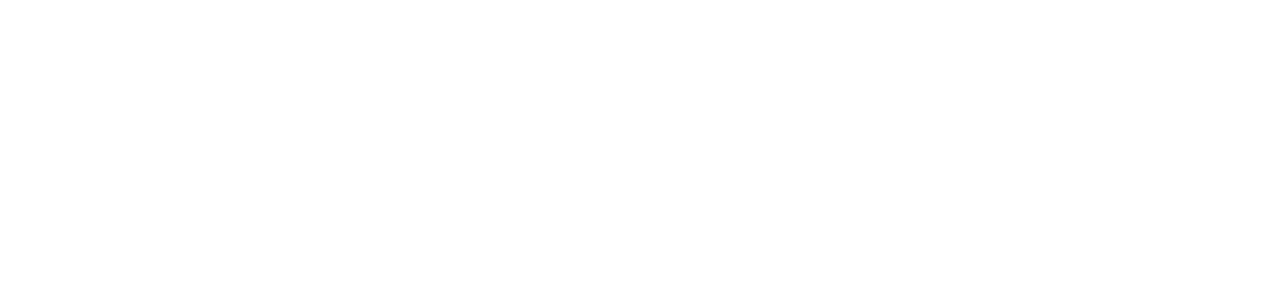
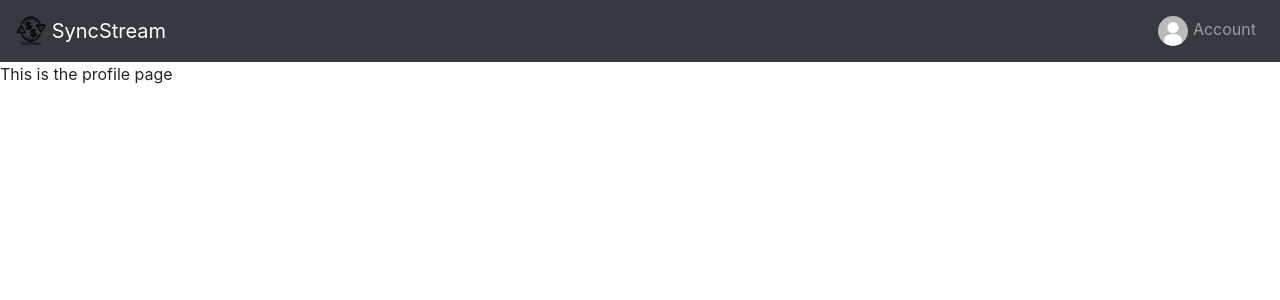
Before and after one commit to Jonathan204/SyncStream, a React (Create React App) app in the folder client/: page /profile in a window 1280 px wide. Shown: the top 300 px of the page. Built offline with nearby package versions, Linux system fonts and the light colour scheme; no server answers.

Commit message:
Refactored App and Index Routes

```diff
--- a/client/src/App.js
+++ b/client/src/App.js
@@ -1,12 +1,14 @@
 import React, { useState, useEffect } from "react";
-import { AppBar, Grow, Grid } from "@material-ui/core";
+import { Container } from "react-bootstrap";
 import "bootstrap/dist/css/bootstrap.min.css"; //This is required for react bootstrap CSS styling
 import { useDispatch } from "react-redux"; //this allows us to dispatch an action
 import { getPosts } from "./actions/posts";
 import Map from "./components/Map/Map";
 import useStyles from "./styles";
 import NavigationBar from "./components/NavigationBar/NavigationBar";
-
+import Profile from "./components/Profile/Profile";
+import { BrowserRouter as Router, Switch, Route } from "react-router-dom";
+import Account from "./components/Account/Account";
 const App = () => {
   const [currentId] = useState(0);
   const dispatch = useDispatch(); //this is the hook
@@ -18,22 +20,23 @@ const App = () => {
 
   return (
     <div>
-      <AppBar
-        className={classes.appBar}
-        position="static"
-        color="inherit"
-      ></AppBar>
-      <NavigationBar />
-      <Grow in>
-        <Grid
-          container
-          justify="space-between"
-          alignItems="stretch"
-          spacing={3}
-        >
-          <Map />
-        </Grid>
-      </Grow>
+      <Router>
+        <Switch>
+          <Route exact path="/">
+            <Container>
+              <Account />
+            </Container>
+          </Route>
+          <Route path="/home">
+            <NavigationBar />
+            <Map />
+          </Route>
+          <Route path="/profile">
+            <NavigationBar />
+            <Profile />
+          </Route>
+        </Switch>
+      </Router>
     </div>
   );
 };
--- a/client/src/components/NavigationBar/NavigationBar.js
+++ b/client/src/components/NavigationBar/NavigationBar.js
@@ -1,35 +1,35 @@
-import { Nav, Navbar, Image } from 'react-bootstrap';
+import { Nav, Navbar, Image } from "react-bootstrap";
 import logo from "../../images/logo.png";
 import profilePicture from "../../images/default_account.png";
 
+const sticky = {
+  position: "fixed",
+  top: "0",
+  width: "100%",
+  zIndex: "1 ",
+};
+
 const NavigationBar = () => {
-
-    return(
-        <Navbar bg="dark" variant="dark">
-            <Navbar.Brand href="/">
+  return (
+    <Navbar bg="dark" variant="dark" style={sticky}>
+      <Navbar.Brand href="/home">
         <Image
           src={logo}
           width="30"
           height="30"
           alt="logo"
           className="d-inline-block align-top"
-                />
-                {' '}
+        />{" "}
         SyncStream
       </Navbar.Brand>
       <Nav className="ml-auto">
-                <Nav.Link>
-                    <Image
-                        src={profilePicture}
-                        width="30"
-                        height="30"
-                        roundedCircle
-                    />
-                    {' '}
-                    Account</Nav.Link>
+        <Nav.Link href="/profile">
+          <Image src={profilePicture} width="30" height="30" roundedCircle />{" "}
+          Account
+        </Nav.Link>
       </Nav>
     </Navbar>
   );
-}
+};
 
 export default NavigationBar;
--- /dev/null
+++ b/client/src/components/Profile/Profile.js
@@ -0,0 +1,14 @@
+import React from "react";
+
+const Profile = () => {
+  const belowNav = {
+    marginTop: "62px",
+  };
+  return (
+    <div style={belowNav}>
+      <p>This is the profile page</p>
+    </div>
+  );
+};
+
+export default Profile;
--- a/client/src/index.js
+++ b/client/src/index.js
@@ -1,18 +1,13 @@
 import React from "react";
 import ReactDOM from "react-dom";
 import { composeWithDevTools } from "redux-devtools-extension";
-import { Container } from "react-bootstrap";
-
-import { BrowserRouter as Router, Switch, Route } from "react-router-dom";
 
 //redux dependencies
 import { Provider } from "react-redux"; //keeps track of the store which is the global state which allows us to access the store from anywhere within the app.
 import { createStore, applyMiddleware } from "redux";
 import thunk from "redux-thunk";
 import reducers from "./reducers";
-
 import App from "./App";
-import Account from "./components/Account/Account";
 
 const store = createStore(
   reducers,
@@ -21,18 +16,7 @@ const store = createStore(
 
 ReactDOM.render(
   <Provider store={store}>
-    <Router>
-      <Switch>
-        <Route exact path="/">
-          <Container>
-            <Account />
-          </Container>
-        </Route>
-        <Route path="/home">
-          <App />
-        </Route>
-      </Switch>
-    </Router>
+    <App />
   </Provider>,
   document.getElementById("root")
 );
```
Lines whose indentation alone changed are shown as unchanged.
